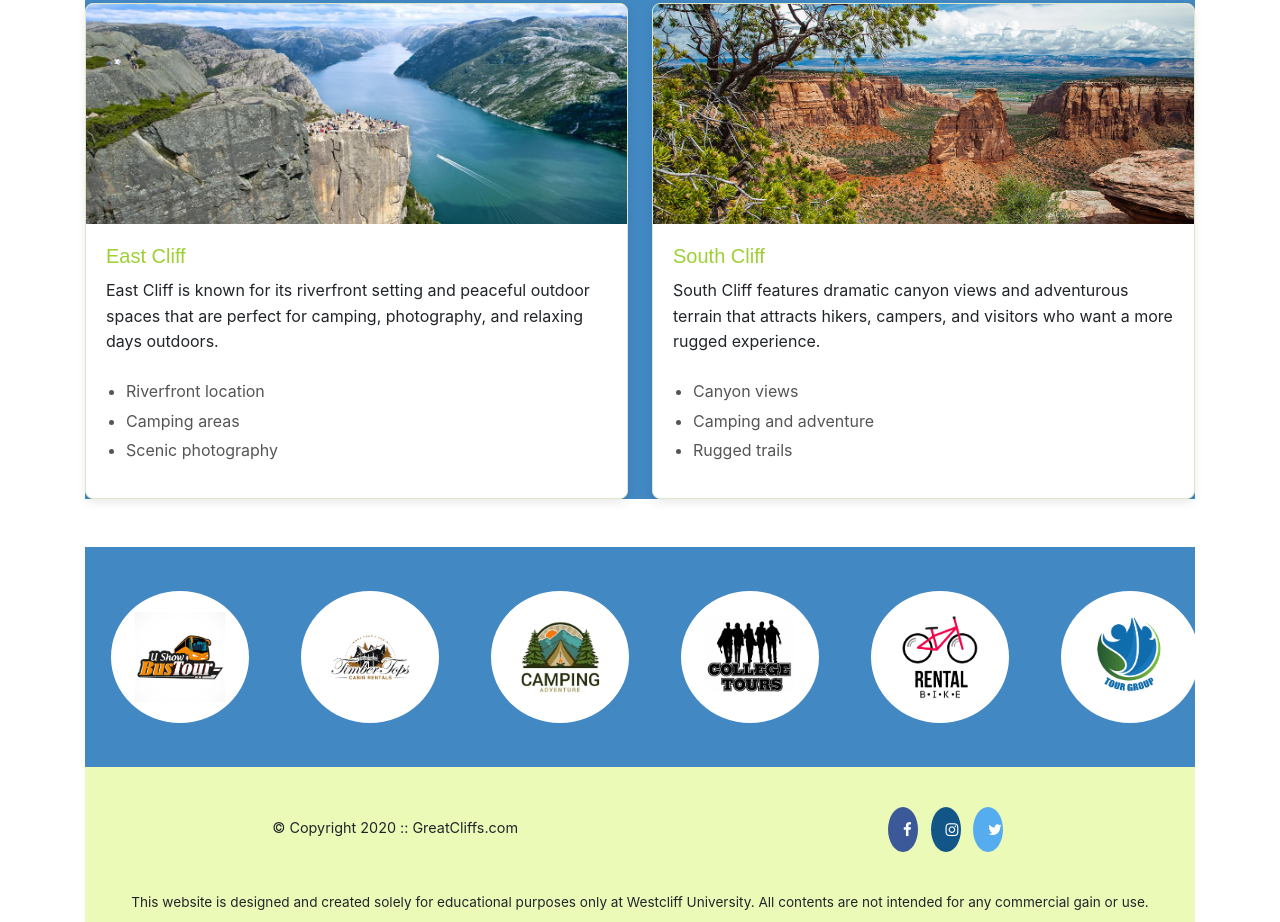
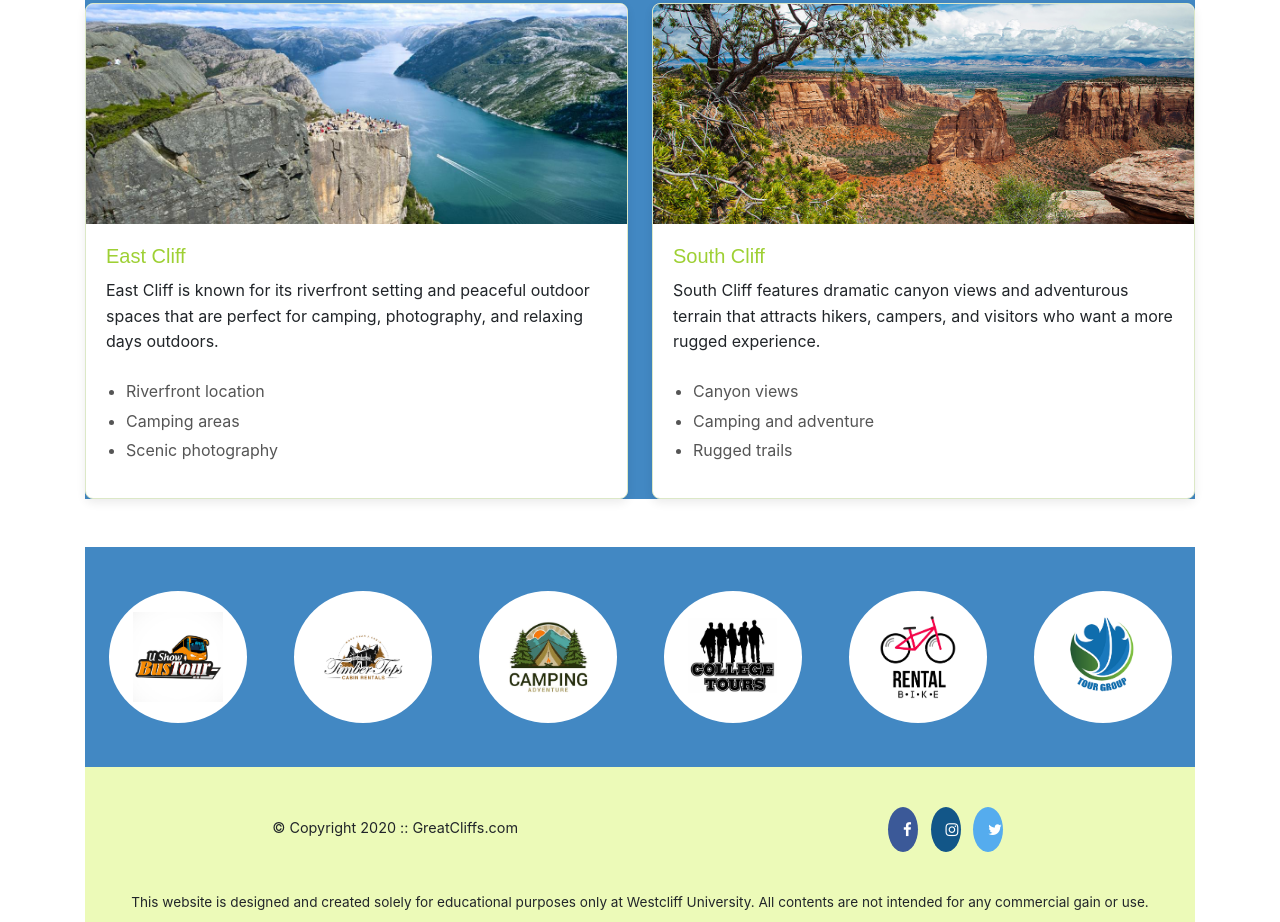
Before and after one commit to zeel513/Week-7-Day-1-Homework-Submission, a plain HTML site: page cliffs.html in a window 1280 px wide. Shown: the part 1056-1978 px from the top of the page. Drawn offline with nearby package versions, Linux system fonts and the light colour scheme.

Commit message:
Fixed partners

```diff
--- a/style.css
+++ b/style.css
@@ -294,7 +294,8 @@ section {
     background-color: #4288C3;
 }
 section #partners {
-    width: 1200px;
+    width: 100%;
+    max-width: 1200px;
     padding: 2em 0 2em 0;
     margin: 0 auto;
     text-align: center;
```
